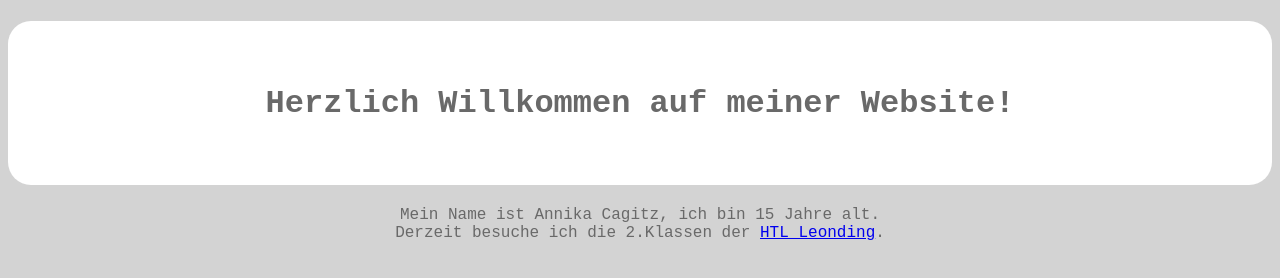
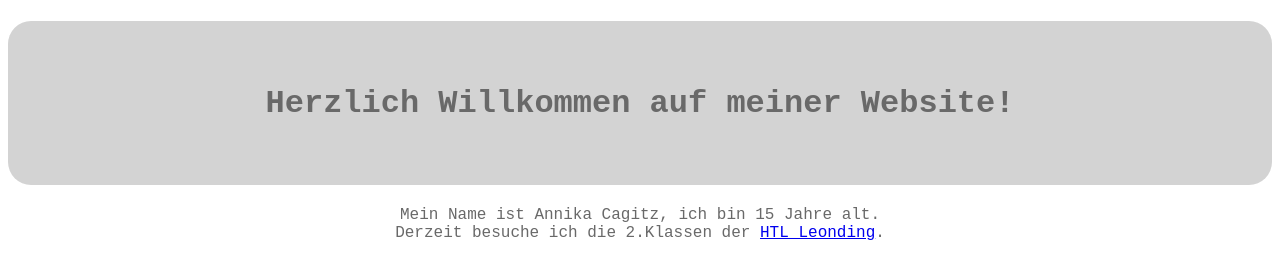
Before and after one commit to IT180179/it180179.github.io, a plain HTML site: page index.html in a window 1280 px wide. Drawn offline with Linux system fonts and the light colour scheme.

Commit message:
Erstes Festschreiben

```diff
--- a/index.html
+++ b/index.html
@@ -11,7 +11,7 @@ h1{
 
     color:dimgrey;
     text-align: center;
-    background-color: white;
+    background-color:lightgrey;
     border-radius: 23px;
     padding: 0.5%;
     padding-top:5%;
@@ -20,7 +20,7 @@ h1{
 }
 body{
     font-family: 'Courier New', Courier, monospace;
-    background-color: lightgrey;
+    background-color: white ;
 }
 p{
     color:dimgray;
```
